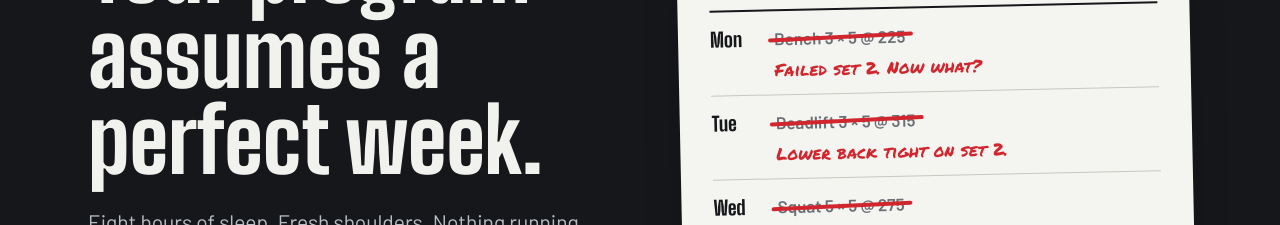
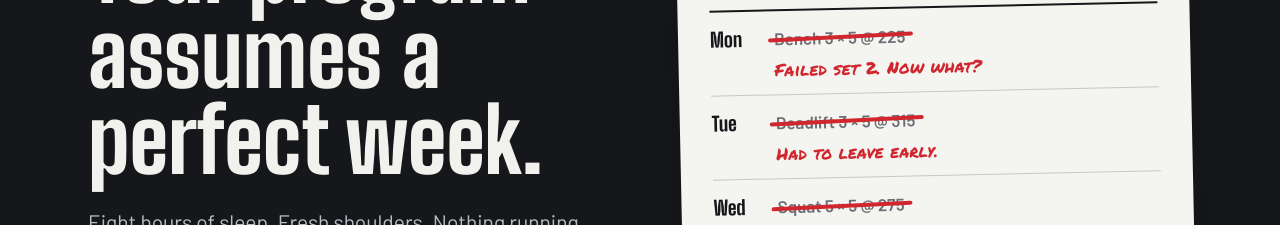
Before and after one commit to hstorrance-96/kedge-website, a plain HTML site: page preview/index.html in a window 1280 px wide. Shown: the part 900-1125 px from the top of the page. Drawn offline with Linux system fonts and the light colour scheme.

Commit message:
Preview: Tuesday's note is 'Had to leave early'
Co-Authored-By: Claude Fable 5.2 <noreply@anthropic.com>
Claude-Session: https://claude.ai/code/session_01EUkb72grH862t5WVJzSN1Z

```diff
--- a/preview/index.html
+++ b/preview/index.html
@@ -504,7 +504,7 @@ html, body { overflow-x: clip; }
         <h3>Week 3</h3>
         <ol>
           <li><span class="d">Mon</span><span class="w">Bench 3 × 5 @ 225</span><span class="why">Failed set 2. Now what?</span></li>
-          <li><span class="d">Tue</span><span class="w">Deadlift 3 × 5 @ 315</span><span class="why">Lower back tight on set 2.</span></li>
+          <li><span class="d">Tue</span><span class="w">Deadlift 3 × 5 @ 315</span><span class="why">Had to leave early.</span></li>
           <li><span class="d">Wed</span><span class="w">Squat 5 × 5 @ 275</span><span class="why">Was my form even right?</span></li>
         </ol>
         <p class="end">A spreadsheet can't see any of this.</p>
```
Also changed, not shown: src/template2.html (+1 -1 lines).
